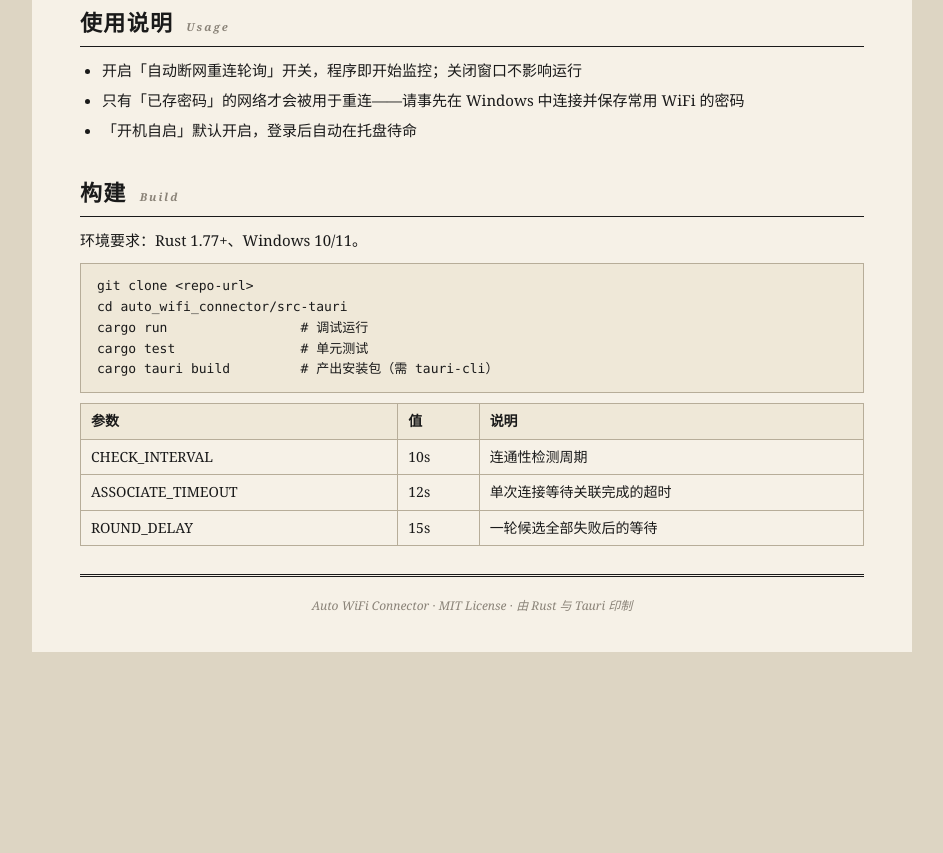
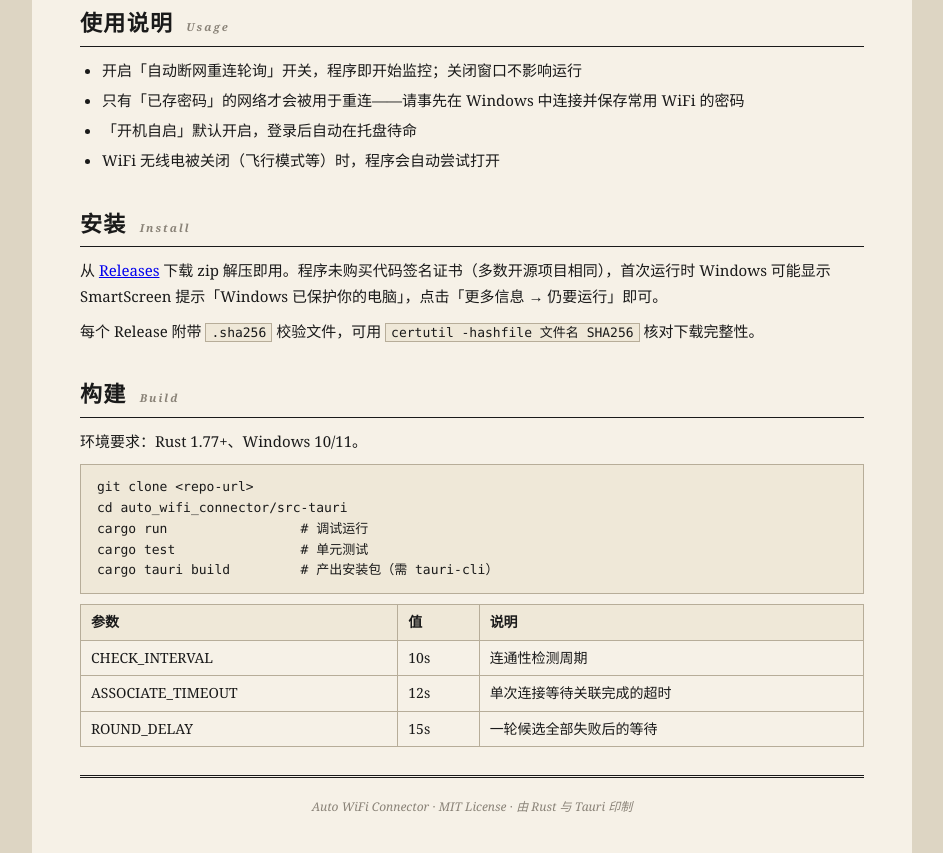
Before and after one commit to MisakaMikoto128/auto_wifi_connector, a plain HTML site: page docs/index.html in a window 1280 px wide. Shown: the part 2321-3174 px from the top of the page, without its empty margins (168-1111 px from the left). Before the commit the page ends 2973 px from the top, so only its background shows below. Drawn offline with Linux system fonts and the light colour scheme.

Commit message:
docs+ci: SmartScreen 安装说明与 Release SHA256 校验文件
调研结论（实证）：cc-switch 的 exe 同样无 Authenticode 签名，
其不触发提示的原因是下载量建立的 SmartScreen 声誉与 winget 分发渠道。

- Release 流水线生成并上传 .sha256 校验文件
- README 与 GitHub Pages 增加安装说明（SmartScreen 处理、完整性校验）
- 版本号 0.2.2

```diff
--- a/docs/index.html
+++ b/docs/index.html
@@ -151,7 +151,16 @@
       <li>开启「自动断网重连轮询」开关，程序即开始监控；关闭窗口不影响运行</li>
       <li>只有「已存密码」的网络才会被用于重连——请事先在 Windows 中连接并保存常用 WiFi 的密码</li>
       <li>「开机自启」默认开启，登录后自动在托盘待命</li>
+      <li>WiFi 无线电被关闭（飞行模式等）时，程序会自动尝试打开</li>
     </ul>
+
+    <h2 id="install">安装 <span class="en">Install</span></h2>
+    <p>
+      从 <a href="https://github.com/MisakaMikoto128/auto_wifi_connector/releases">Releases</a>
+      下载 zip 解压即用。程序未购买代码签名证书（多数开源项目相同），首次运行时 Windows 可能显示
+      SmartScreen 提示「Windows 已保护你的电脑」，点击「更多信息 → 仍要运行」即可。
+    </p>
+    <p>每个 Release 附带 <code>.sha256</code> 校验文件，可用 <code>certutil -hashfile 文件名 SHA256</code> 核对下载完整性。</p>
 
     <h2 id="download">构建 <span class="en">Build</span></h2>
     <p>环境要求：Rust 1.77+、Windows 10/11。</p>
--- a/src-tauri/tauri.conf.json
+++ b/src-tauri/tauri.conf.json
@@ -1,7 +1,7 @@
 {
   "$schema": "https://schema.tauri.app/config/2",
   "productName": "Auto WiFi Connector",
-  "version": "0.2.1",
+  "version": "0.2.2",
   "identifier": "com.autowificonnector.app",
   "build": {
     "frontendDist": "../ui"
```
Also changed, not shown: tests/autostart-sim-tray.png (added), tests/motw-launch-check.png (added), tests/smartscreen-check.png (added), 5 other files.
